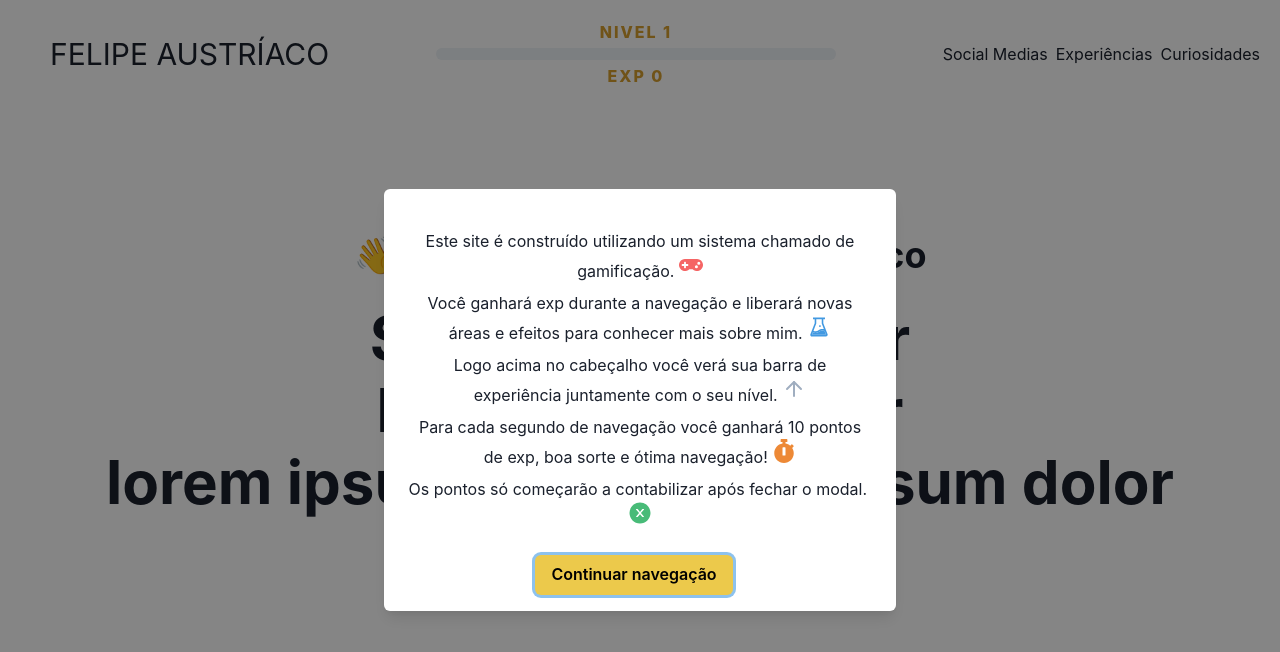
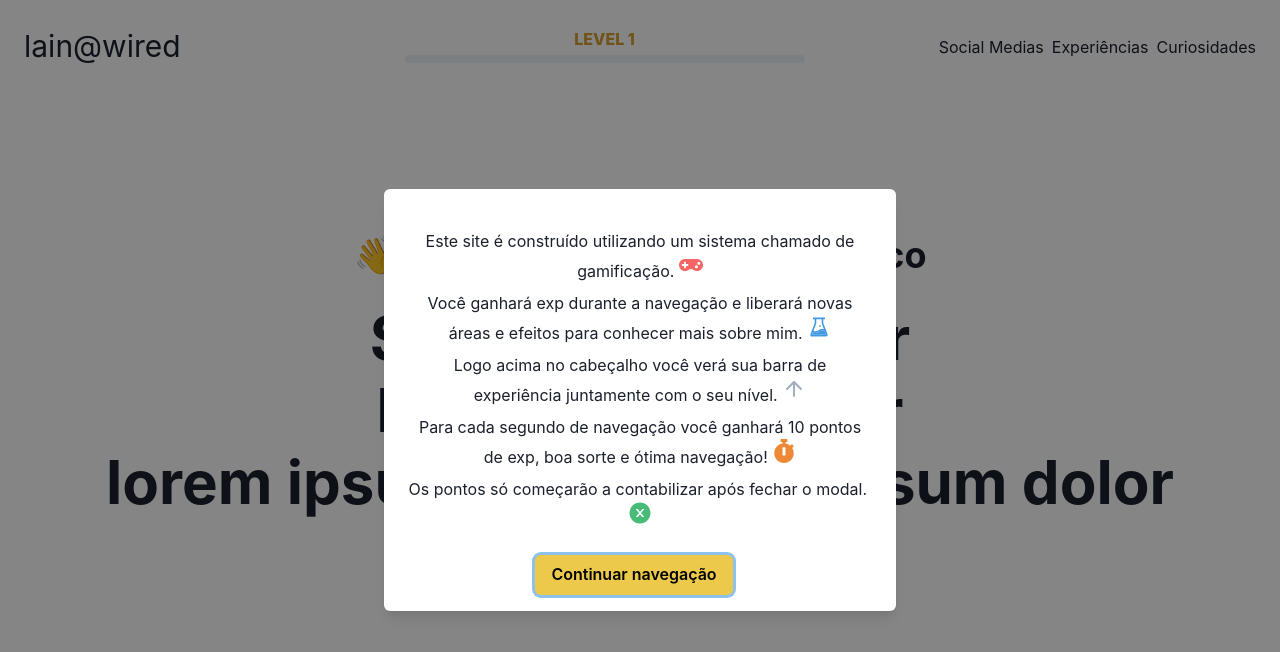
Before and after one commit to w1redl4in/portfolio-v2, a Next.js app: page / in a window 1280 px wide. Shown: the top 652 px of the page. Built offline with nearby package versions, Linux system fonts and the light colour scheme.

Commit message:
style(header): :lipstick: add equal widths for elements

```diff
--- a/src/components/Header/index.tsx
+++ b/src/components/Header/index.tsx
@@ -12,24 +12,13 @@ export function Header() {
       position="fixed"
       top={0}
       alignItems="center"
-      py={5}
+      p={6}
       mb={2}
       justifyContent="space-between"
     >
-      <Flex justifyContent="space-around" alignItems="center">
-        <Box borderRadius="50%" width="50px" height="50px">
-          {/* <Image
-            style={{ borderRadius: "50%" }}
-            width="50px"
-            height="50px"
-            src="https://github.com/w1redl4in.png"
-            alt="minha imagem"
-          /> */}
-        </Box>
-        <Text casing="uppercase" fontSize="3xl">
-          Felipe Austríaco
-        </Text>
-      </Flex>
+      <Text minWidth="20%" fontSize="3xl">
+        lain@wired
+      </Text>
 
       <Flex
         alignContent="center"
@@ -38,15 +27,11 @@ export function Header() {
         flexDirection="column"
         m="auto"
       >
-        <Text
-          letterSpacing={2}
-          color="yellow.500"
-          fontWeight="extrabold"
-          colorScheme="yellow"
-        >
-          NIVEL {level}
+        <Text color="yellow.500" fontWeight="extrabold" colorScheme="yellow">
+          LEVEL {level}
         </Text>
         <Progress
+          size="sm"
           my={1}
           borderRadius="20px"
           colorScheme="yellow"
@@ -56,14 +41,8 @@ export function Header() {
           isAnimated
           value={exp}
         />
-        <Text
-          letterSpacing={2}
-          color="yellow.500"
-          fontWeight="extrabold"
-          colorScheme="yellow"
-        >
+        <Text color="yellow.500" fontWeight="extrabold" colorScheme="yellow">
           {isUserAtMaxLevel && "LEVEL MÁXIMO"}
-          {!isUserAtMaxLevel && `EXP ${exp}`}
         </Text>
       </Flex>
 
--- a/src/components/Navigation/index.tsx
+++ b/src/components/Navigation/index.tsx
@@ -2,7 +2,7 @@ import { HStack, Link } from "@chakra-ui/react";
 
 export function Navigation() {
   return (
-    <HStack mr={5}>
+    <HStack minW="20%">
       <Link>Social Medias</Link>
       <Link>Experiências</Link>
       <Link>Curiosidades</Link>
```
